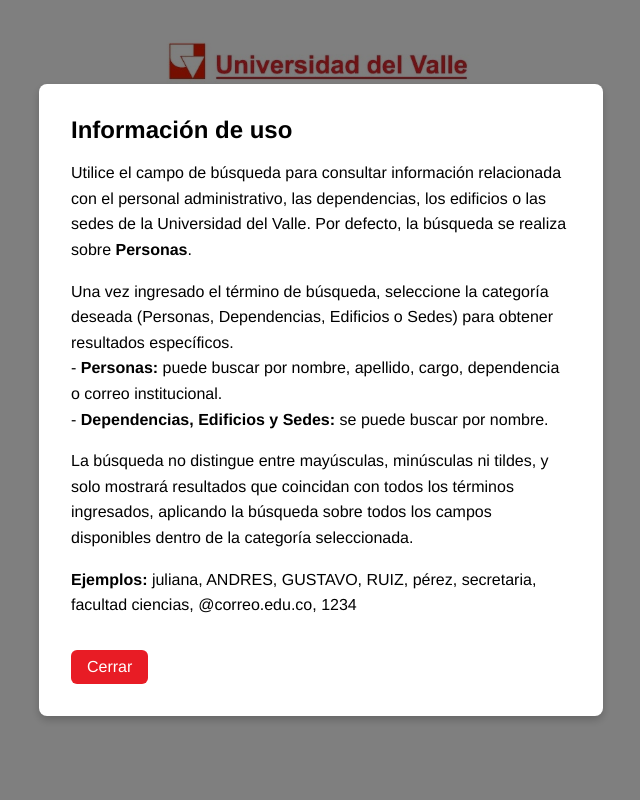
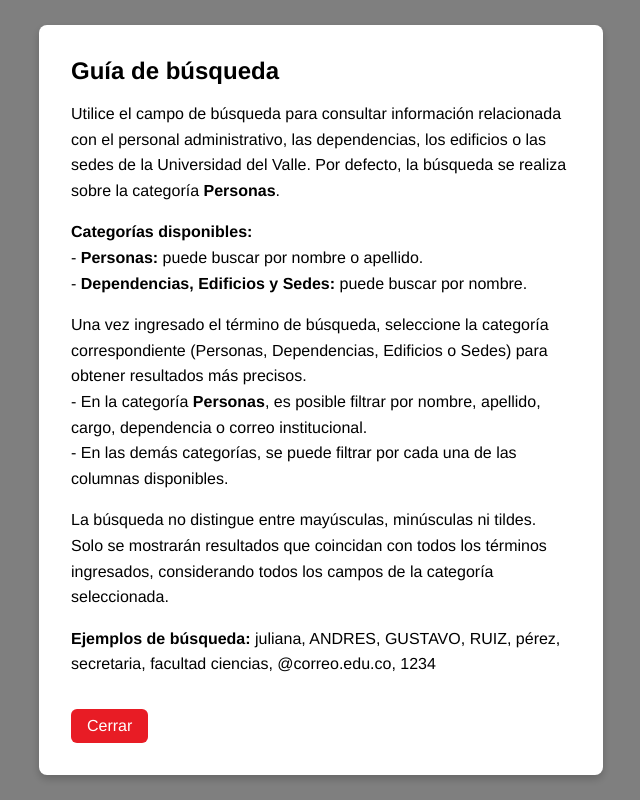
Before and after one commit to joseamd/UNIVALLE_DIRECTORIO, a React (Vite) app in the folder frontend/: page /publica/busqueda in a window 1280 px wide. Both pictures are taken after a click on the button "Información de uso". Shown: the whole page, without its empty margins (319-959 px from the left). Built offline with nearby package versions, Linux system fonts and the light colour scheme.

Commit message:
Agregar filtros por correo y cargo en personas, por ciudad en Sede y por codigo en Edificio

```diff
--- a/frontend/src/components/public/BusquedaPublica.jsx
+++ b/frontend/src/components/public/BusquedaPublica.jsx
@@ -67,7 +67,7 @@ const handleCloseSnackbar = (_, reason) => {
 
         <TextField
           fullWidth
-          label="Escriba nombre, dependencia, correo institucional"
+          label="Escriba nombre de Persona (correo, cargo), dependencia, Edificio o Sede "
           variant="outlined"
           className="input-busqueda"
           value={query}
@@ -122,20 +122,25 @@ const handleCloseSnackbar = (_, reason) => {
         {showModal && (
           <div className="modal-overlay">
             <div className="modal-contenido">
-              <h2>Información de uso</h2>
+              <h2>Guía de búsqueda</h2>
               <p>
-                Utilice el campo de búsqueda para consultar información relacionada con el personal administrativo, las dependencias, los edificios o las sedes de la Universidad del Valle. Por defecto, la búsqueda se realiza sobre <strong>Personas</strong>.
+                Utilice el campo de búsqueda para consultar información relacionada con el personal administrativo, las dependencias, los edificios o las sedes de la Universidad del Valle. Por defecto, la búsqueda se realiza sobre la categoría <strong>Personas</strong>.
               </p>
               <p>
-                Una vez ingresado el término de búsqueda, seleccione la categoría deseada (Personas, Dependencias, Edificios o Sedes) para obtener resultados específicos. <br />
-                - <strong>Personas:</strong> puede buscar por nombre, apellido, cargo, dependencia o correo institucional. <br />
-                - <strong>Dependencias, Edificios y Sedes:</strong> se puede buscar por nombre.
+                <strong>Categorías disponibles:</strong><br />
+                - <strong>Personas:</strong> puede buscar por nombre o apellido.<br />
+                - <strong>Dependencias, Edificios y Sedes:</strong> puede buscar por nombre.
               </p>
               <p>
-                La búsqueda no distingue entre mayúsculas, minúsculas ni tildes, y solo mostrará resultados que coincidan con todos los términos ingresados, aplicando la búsqueda sobre todos los campos disponibles dentro de la categoría seleccionada.
+                Una vez ingresado el término de búsqueda, seleccione la categoría correspondiente (Personas, Dependencias, Edificios o Sedes) para obtener resultados más precisos.<br />
+                - En la categoría <strong>Personas</strong>, es posible filtrar por nombre, apellido, cargo, dependencia o correo institucional.<br />
+                - En las demás categorías, se puede filtrar por cada una de las columnas disponibles.
               </p>
               <p>
-                <strong>Ejemplos:</strong> juliana, ANDRES, GUSTAVO, RUIZ, pérez, secretaria, facultad ciencias, @correo.edu.co, 1234
+                La búsqueda no distingue entre mayúsculas, minúsculas ni tildes. Solo se mostrarán resultados que coincidan con todos los términos ingresados, considerando todos los campos de la categoría seleccionada.
+              </p>
+              <p>
+                <strong>Ejemplos de búsqueda:</strong> juliana, ANDRES, GUSTAVO, RUIZ, pérez, secretaria, facultad ciencias, @correo.edu.co, 1234
               </p>
               <button className="cerrar-btn" onClick={() => setShowModal(false)}>
                 Cerrar
```
Also changed, not shown: 2 other files (tests, documents, lock files or other folders).
